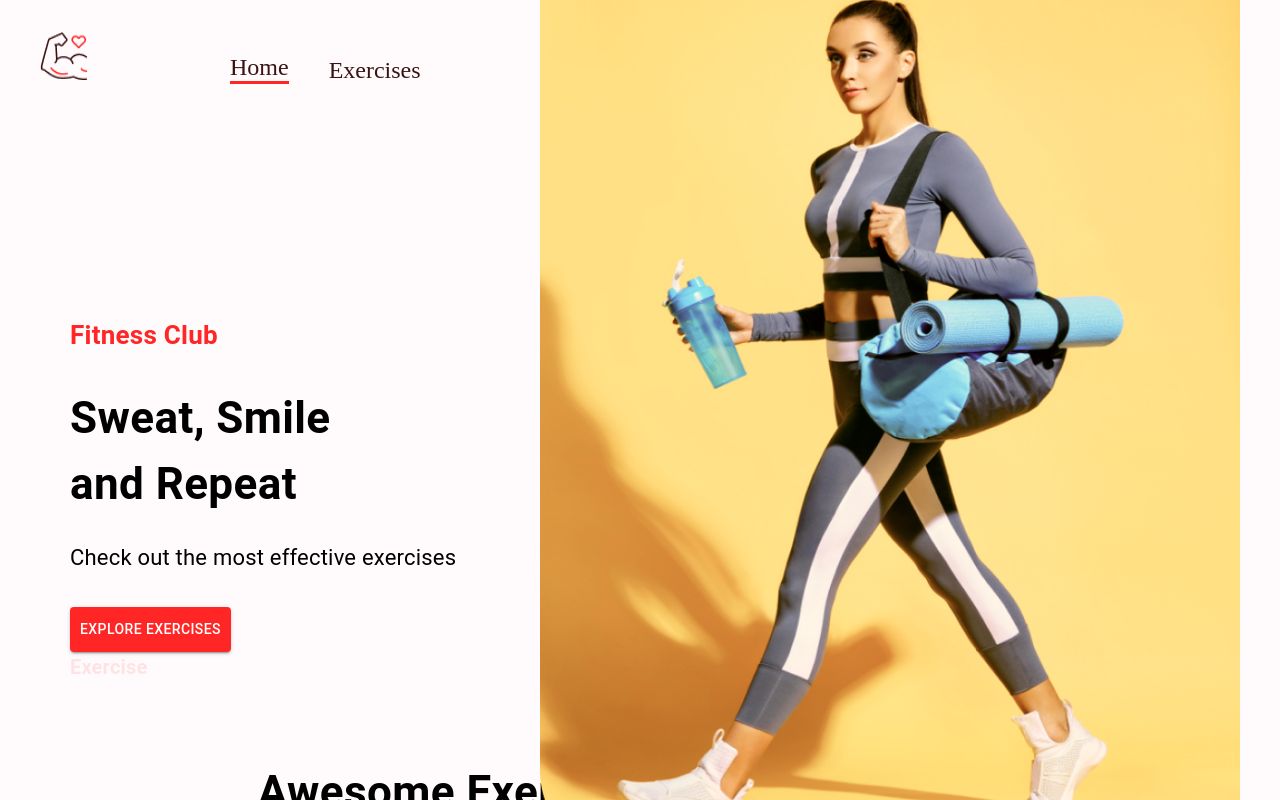
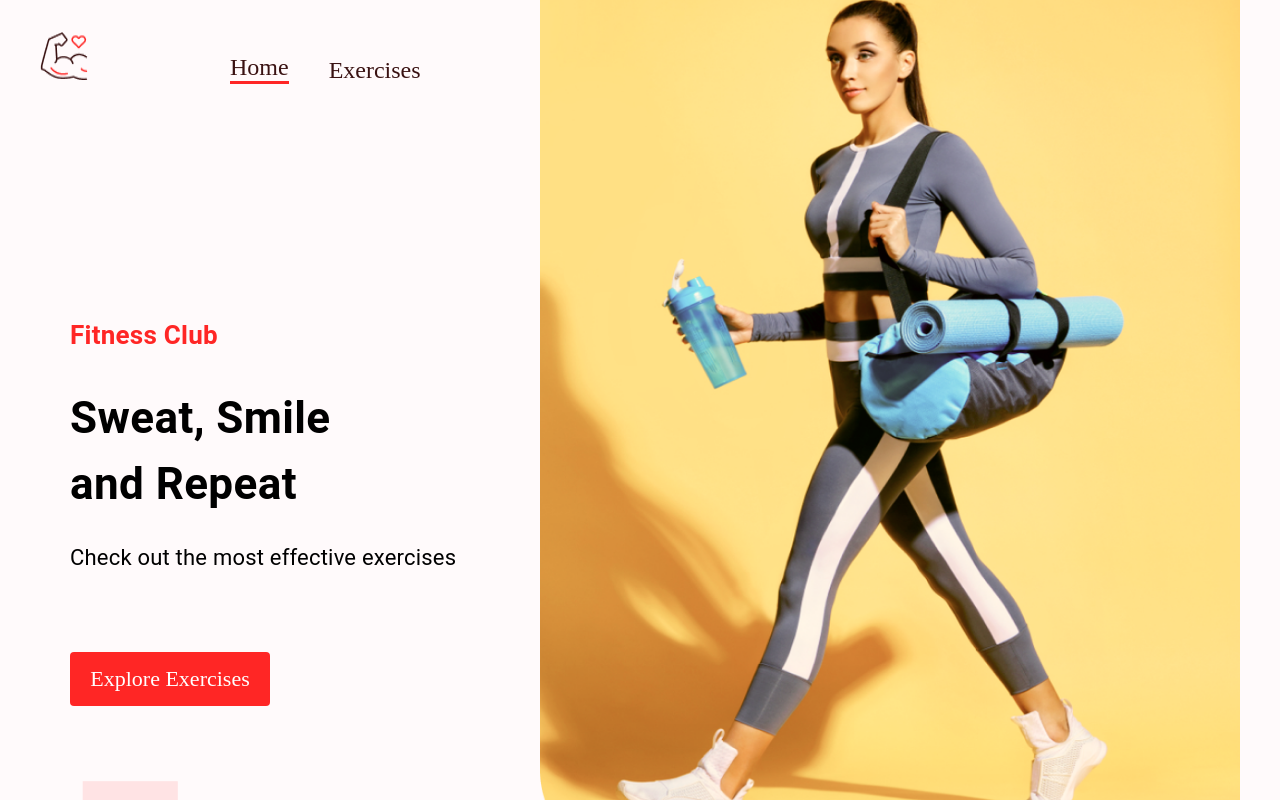
Before and after one commit to louisinayinde/fitness-app, a React (Create React App) app: page / in a window 1280 px wide. Shown: the top 800 px of the page. Built offline with nearby package versions, Linux system fonts and the light colour scheme.

Commit message:
fix heroBanner

```diff
--- a/src/components/HeroBanner.js
+++ b/src/components/HeroBanner.js
@@ -1,5 +1,5 @@
 import React from 'react'
-import { Box, Stack, Typography, Button } from '@mui/material'
+import { Box, Stack, Typography } from '@mui/material'
 
 import HeroBannerImage from '../assets/images/banner.png'
 
@@ -34,21 +34,11 @@ const HeroBanner = () => {
       >
         Check out the most effective exercises
       </Typography>
-      <Button variant="contained" color="error"
-        sx={{
-          backgroundColor: '#ff2625',
-          padding: '10px'
-        }}
-      >Explore Exercises</Button>
-      <Typography
-        fontWeight="600"
-        color="#ff2625"
-        sx={{
-          opacity: 0.1 ,
-          display: {lg : 'block', xs: 'none'}
-        }}
-        fontSize="20px"
-      >
+
+      <Stack>
+        <a href="#exercises" style={{ marginTop: '45px', textDecoration: 'none', width: '200px', textAlign: 'center', background: '#FF2625', padding: '14px', fontSize: '22px', textTransform: 'none', color: 'white', borderRadius: '4px' }}>Explore Exercises</a>
+      </Stack>
+      <Typography fontWeight={600} color="#FF2625" sx={{ opacity: '0.1', display: { lg: 'block', xs: 'none' }, fontSize: '200px' }}>
         Exercise
       </Typography>
       <img src={HeroBannerImage} alt="banner" className="hero-banner-img" />
```
